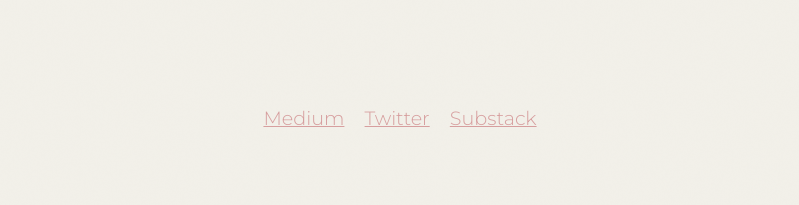
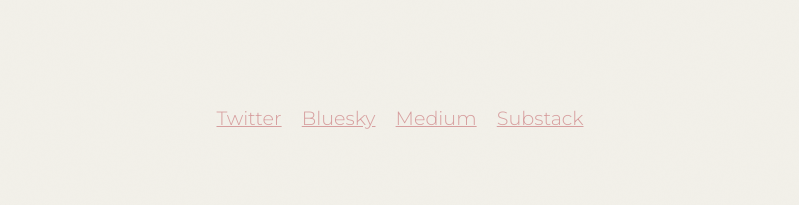
Before and after one commit to entropicbloom/signals, a Jekyll site: the page built from index.html, in a window 1280 px wide. Shown: the part 1475-1680 px from the top of the page, without its empty margins (240-1039 px from the left). Built offline with Jekyll 4.4.1, drawn with Linux system fonts in a browser that asks for light colours.

Commit message:
added links in footer

```diff
--- a/_includes/footer.html
+++ b/_includes/footer.html
@@ -1,7 +1,8 @@
 <footer>
     <div class="social-links">
-        <a href="#" aria-label="Medium">Medium</a>
-        <a href="#" aria-label="Twitter">Twitter</a>
-        <a href="#" aria-label="Substack">Substack</a>
+        <a href="https://x.com/entropicbloom" aria-label="Twitter">Twitter</a>
+        <a href="https://bsky.app/profile/entropicbloom.bsky.social" aria-label="Bluesky">Bluesky</a>
+        <a href="https://medium.com/@entropicbloom" aria-label="Medium">Medium</a>
+        <a href="https://substack.com/@entropicbloom" aria-label="Substack">Substack</a>
     </div>
 </footer>
```
